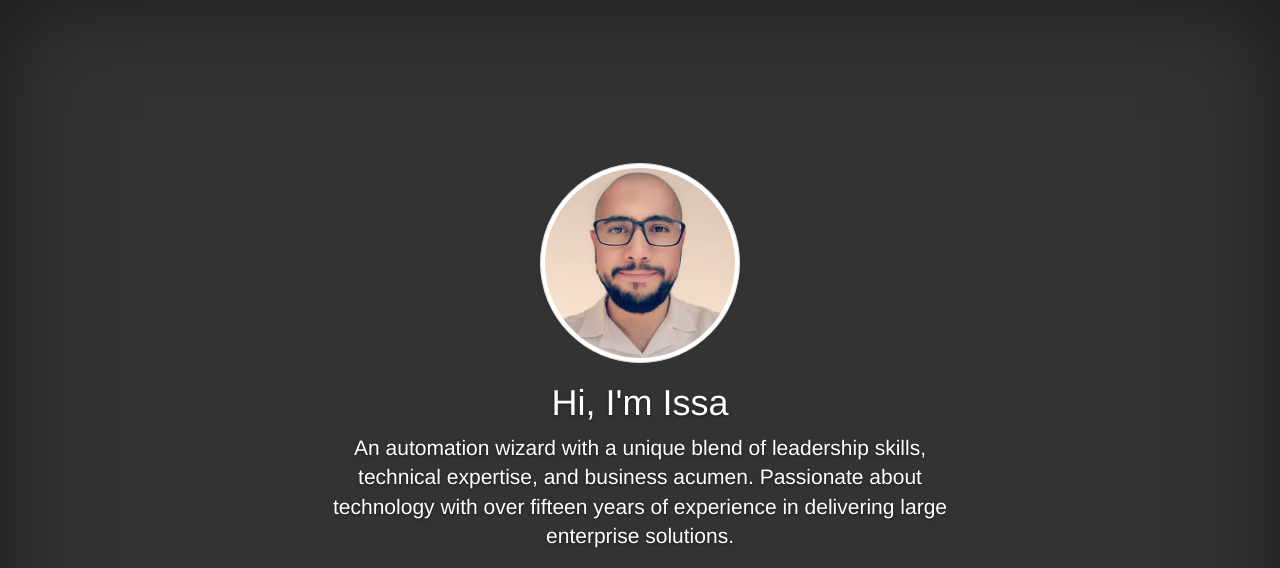
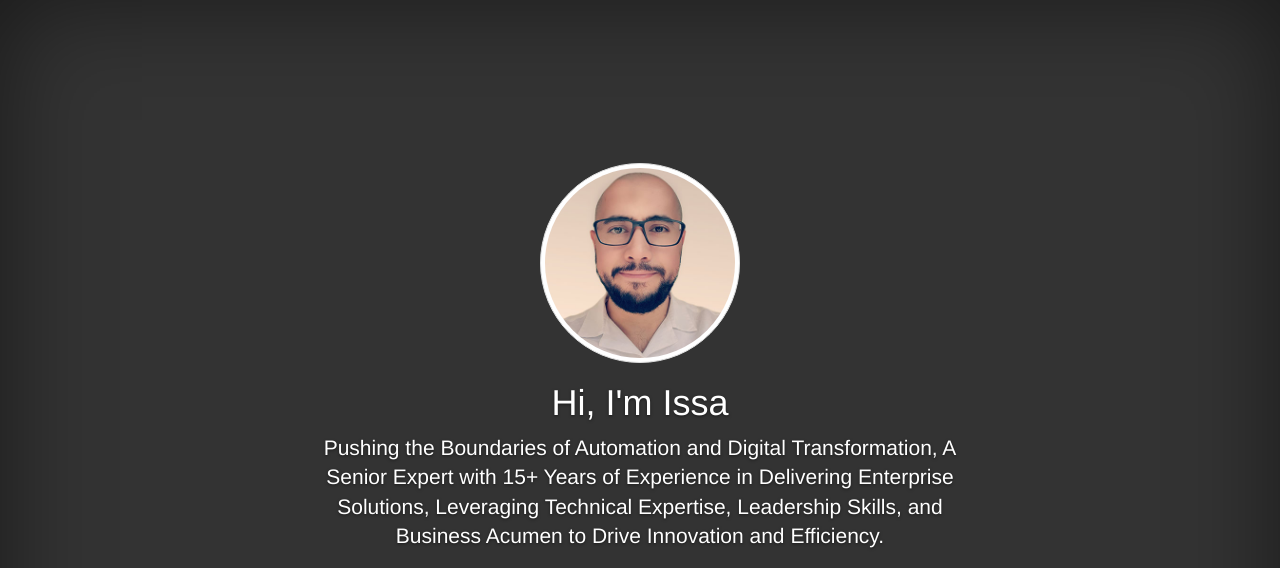
Before and after one commit to Qandil/qandil.github.io, a plain HTML site: page index.html in a window 1280 px wide. Shown: the top 568 px of the page. Drawn offline with nearby package versions, Linux system fonts and the light colour scheme.

Commit message:
Updating lead text

```diff
--- a/index.html
+++ b/index.html
@@ -34,9 +34,9 @@
                     <p><img class="img-circle img-thumbnail" data-toggle="tooltip" data-placement="top"
                             title="Issa Qandil" src="images/Qandil-IssaQandil_400x400.jpg" /></p>
                     <h1 class="cover-heading">Hi, I'm Issa</h1>
-                    <p class="lead">An automation wizard with a unique blend of leadership skills, technical expertise,
-                        and business acumen. Passionate
-                        about technology with over fifteen years of experience in delivering large enterprise solutions.
+                    <p class="lead">Pushing the Boundaries of Automation and Digital Transformation, A Senior Expert with 15+ Years of Experience in
+                    Delivering Enterprise Solutions, Leveraging Technical Expertise, Leadership Skills, and Business Acumen to Drive
+                    Innovation and Efficiency.
                     </p>
                     <p class="lead">
                         <a href="https://ae.linkedin.com/in/issaqandil" target="_blank"
```
